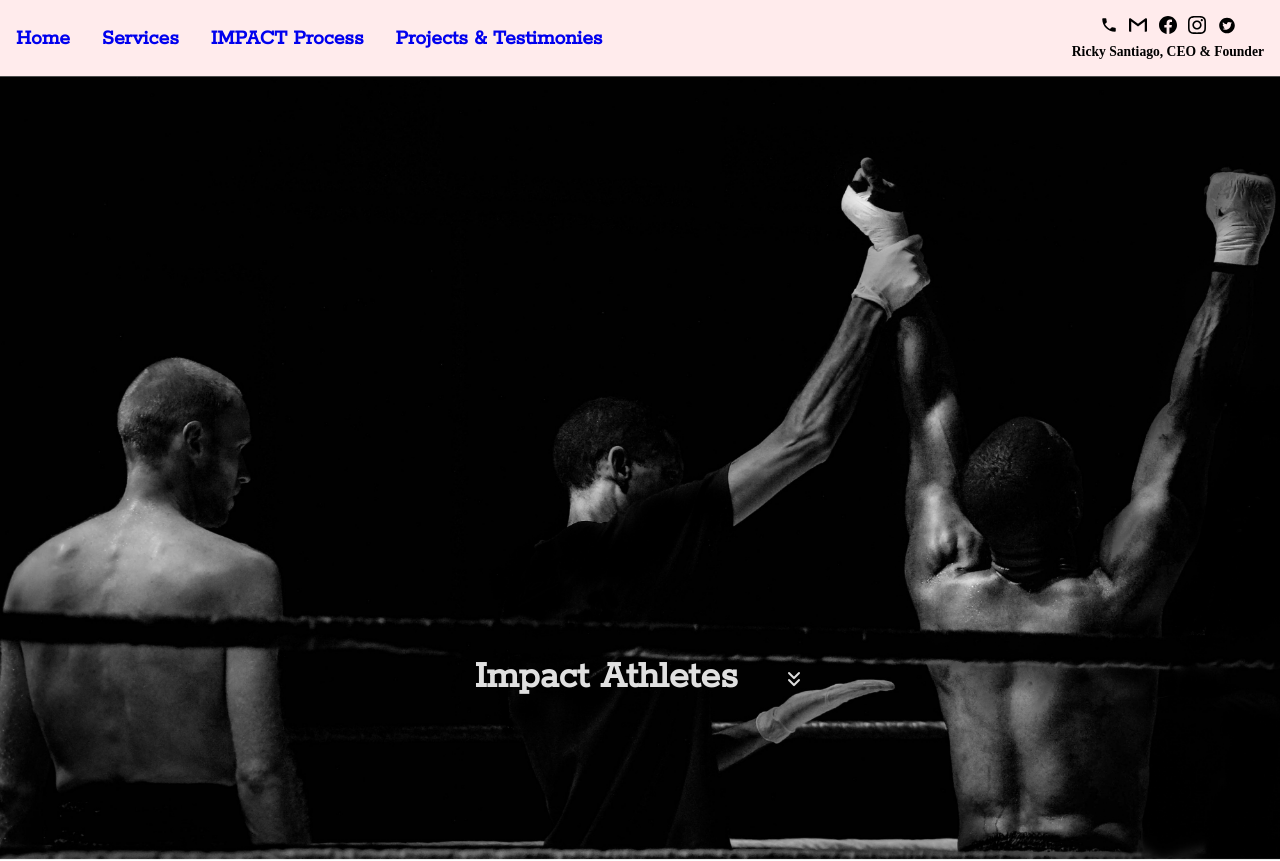
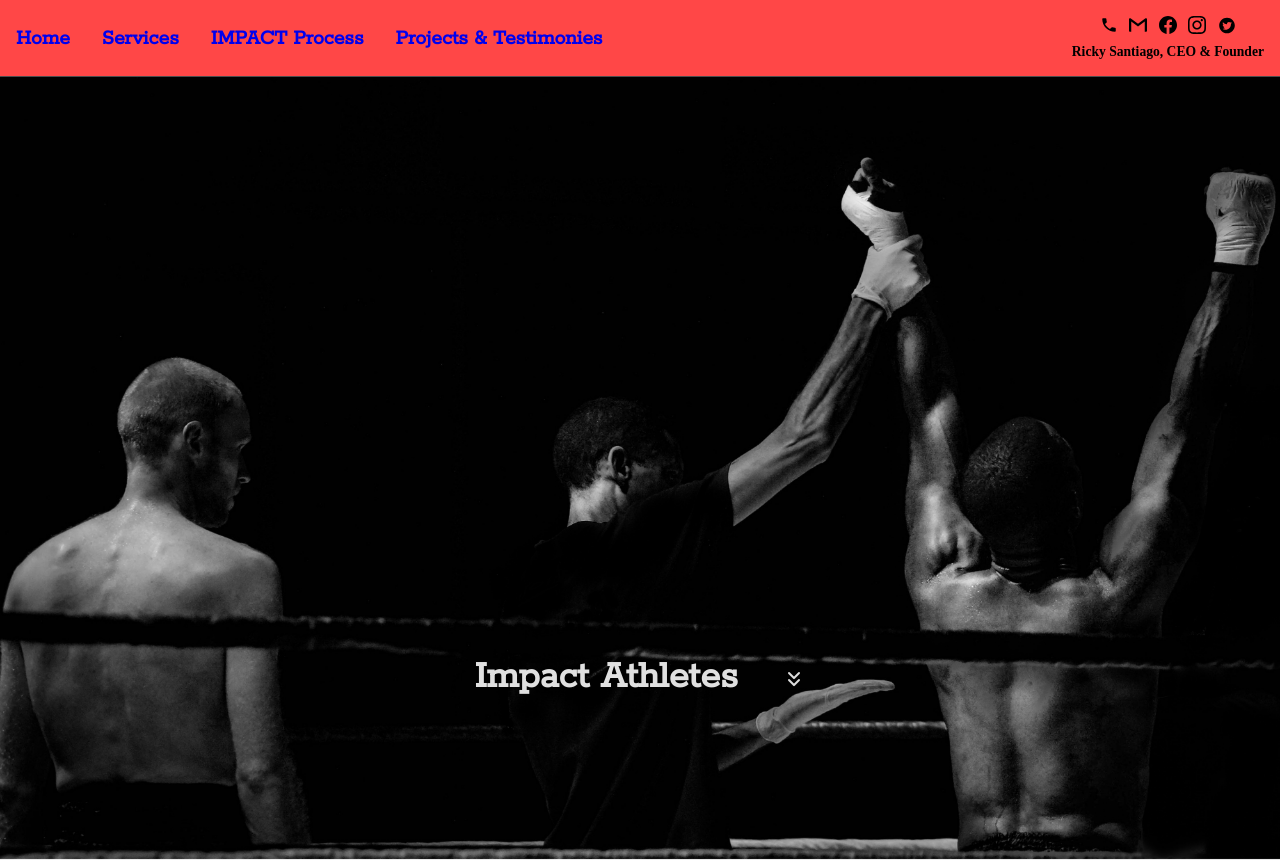
Before and after one commit to hamzafoy/impact-athletes-lou, a React (Create React App) app: page / in a window 1280 px wide. Shown: the top 861 px of the page. Built offline with nearby package versions, Linux system fonts and the light colour scheme; a web font is replaced by a local one.

Commit message:
change navbar color per client's request.

```diff
--- a/src/NavBar/NavBar.css
+++ b/src/NavBar/NavBar.css
@@ -5,7 +5,7 @@
     justify-content: space-between;
     height: 9.5vh;
     width: 100%;
-    background-color: #FFEBEC;
+    background-color: #FF4747;
     border-bottom: 1.25px double #4D4D4D;
 }
 
@@ -75,7 +75,7 @@
         justify-content: space-between;
         height: 9.5vh;
         width: 100%;
-        background-color: #FFEBEC;
+        background-color: #FF4747;
         border-bottom: 1.25px double #4D4D4D;
     }
 
```
